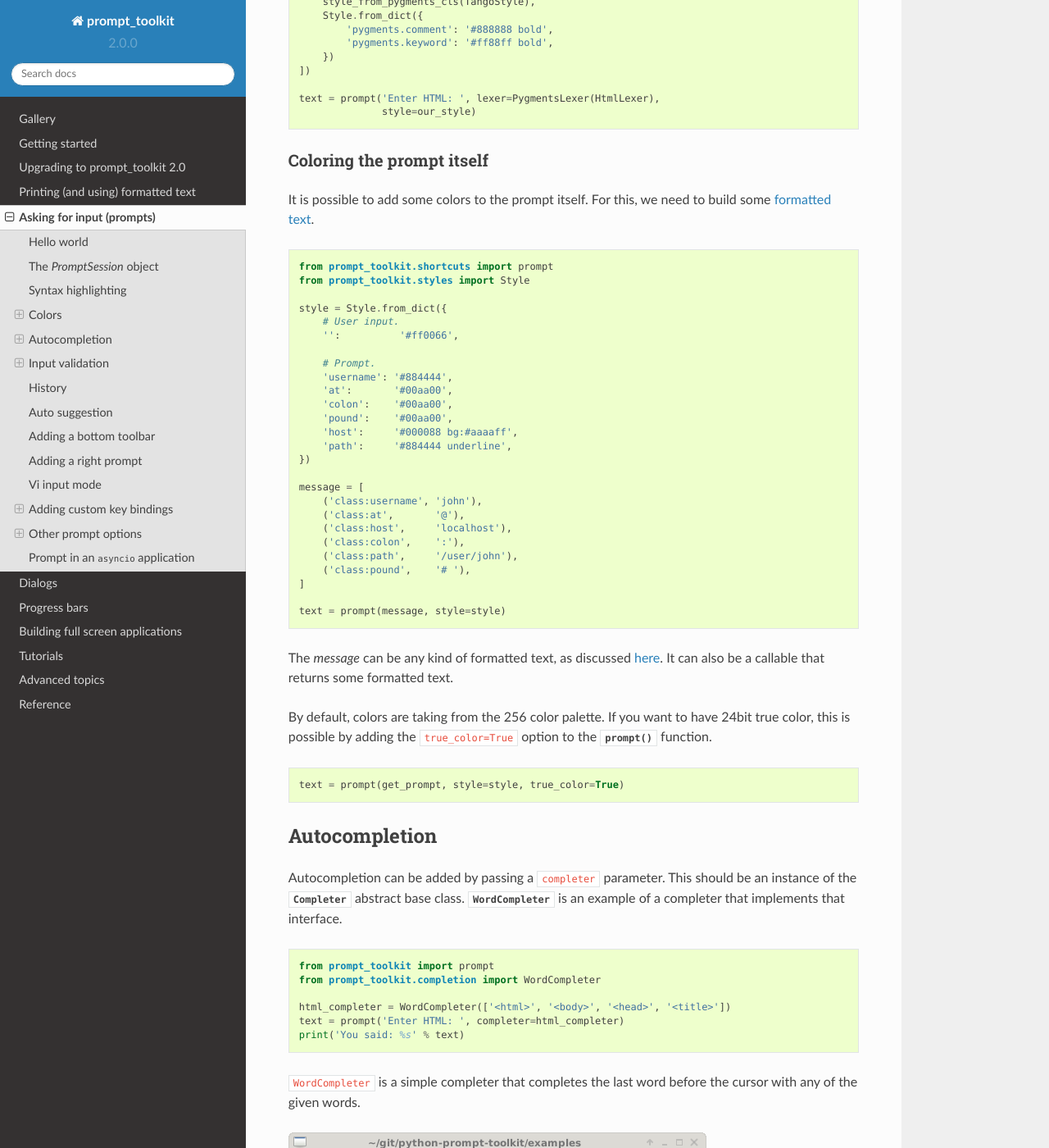
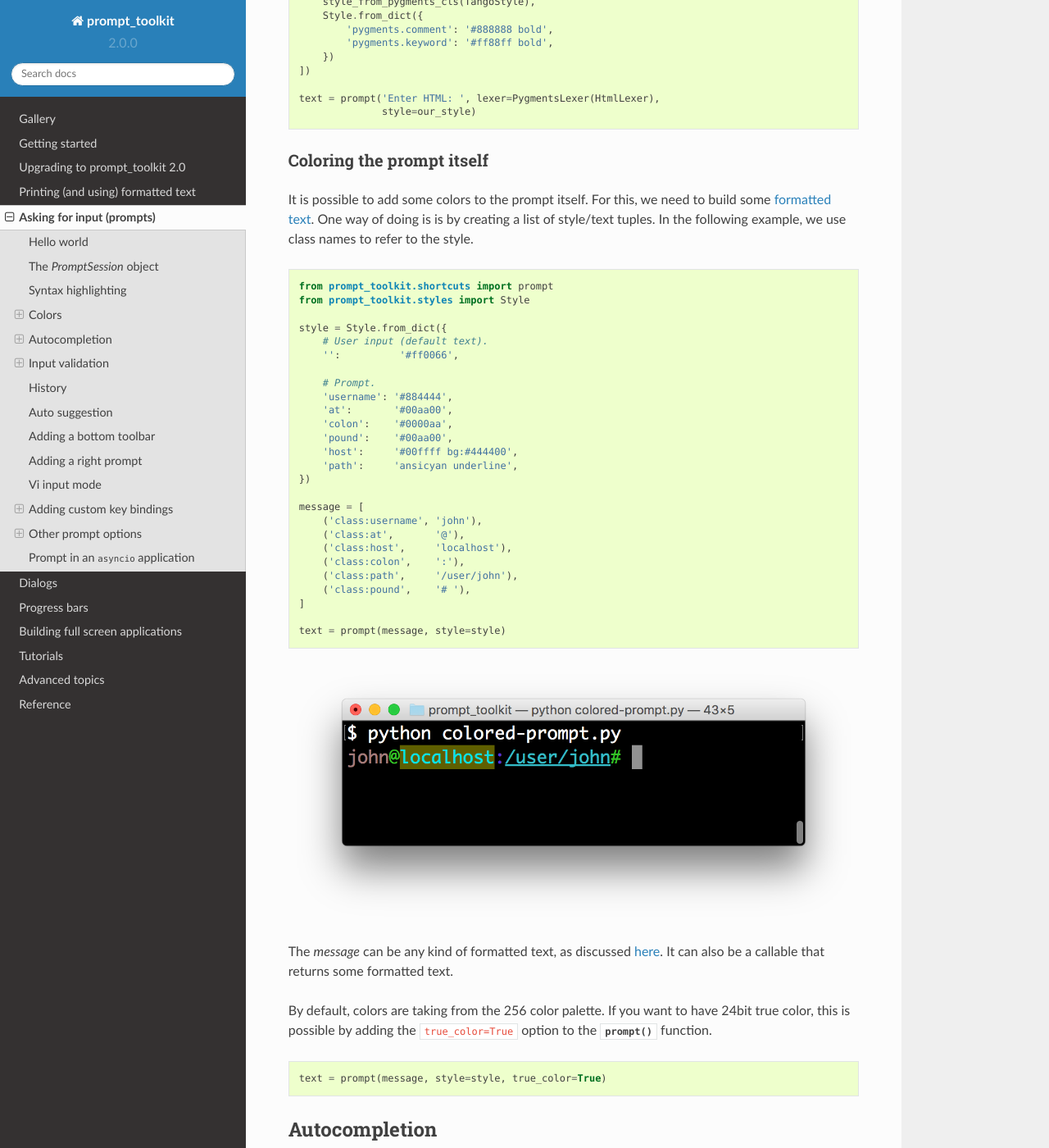
Before and after one commit to dbcli/pgcli, a Sphinx documentation site: the page built from docs/pages/asking_for_input.rst, in a window 1280 px wide and 1400 px high, scrolled down 3728 px. Shown: the whole window at 82% size. Built offline with Sphinx 7.4.7 and the Read the Docs theme 2.0.0, drawn with Linux system fonts in a browser that asks for light colours.

Commit message:
Added screenshot for colored prompt to docs.

```diff
--- a/docs/pages/asking_for_input.rst
+++ b/docs/pages/asking_for_input.rst
@@ -196,7 +196,9 @@ Coloring the prompt itself
 ^^^^^^^^^^^^^^^^^^^^^^^^^^
 
 It is possible to add some colors to the prompt itself. For this, we need to
-build some :ref:`formatted text <formatted_text>`.
+build some :ref:`formatted text <formatted_text>`. One way of doing is is by
+creating a list of style/text tuples. In the following example, we use class
+names to refer to the style.
 
 .. code:: python
 
@@ -204,16 +206,16 @@ build some :ref:`formatted text <formatted_text>`.
     from prompt_toolkit.styles import Style
 
     style = Style.from_dict({
-        # User input.
+        # User input (default text).
         '':          '#ff0066',
 
         # Prompt.
         'username': '#884444',
         'at':       '#00aa00',
-        'colon':    '#00aa00',
+        'colon':    '#0000aa',
         'pound':    '#00aa00',
-        'host':     '#000088 bg:#aaaaff',
-        'path':     '#884444 underline',
+        'host':     '#00ffff bg:#444400',
+        'path':     'ansicyan underline',
     })
 
     message = [
@@ -227,6 +229,8 @@ build some :ref:`formatted text <formatted_text>`.
 
     text = prompt(message, style=style)
 
+.. image:: ../images/colored-prompt.png
+
 The `message` can be any kind of formatted text, as discussed :ref:`here
 <formatted_text>`. It can also be a callable that returns some formatted text.
 
@@ -236,7 +240,7 @@ the :func:`~prompt_toolkit.shortcuts.prompt.prompt` function.
 
 .. code:: python
 
-    text = prompt(get_prompt, style=style, true_color=True)
+    text = prompt(message, style=style, true_color=True)
 
 
 Autocompletion
```
Also changed, not shown: docs/images/colored-prompt.png (added).
